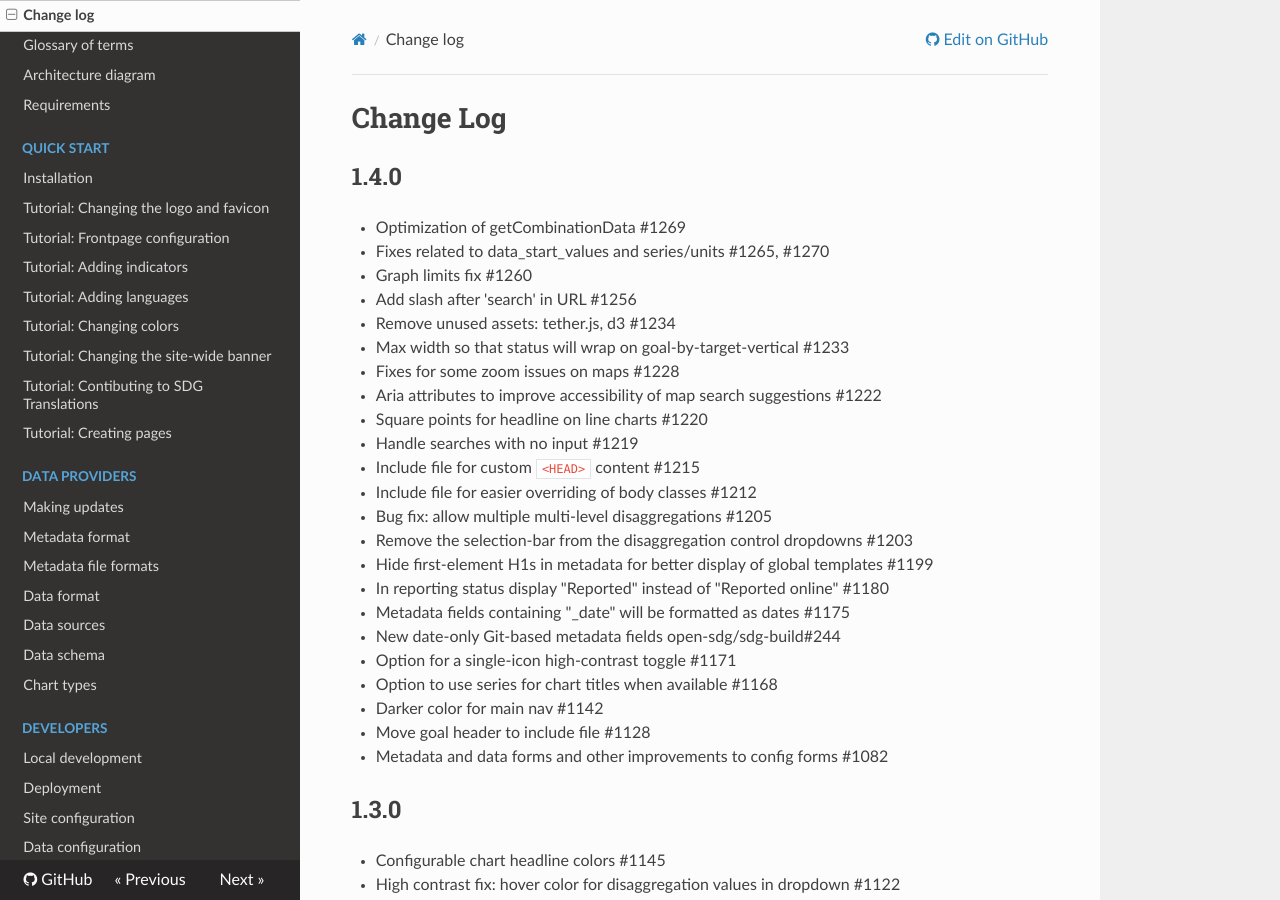
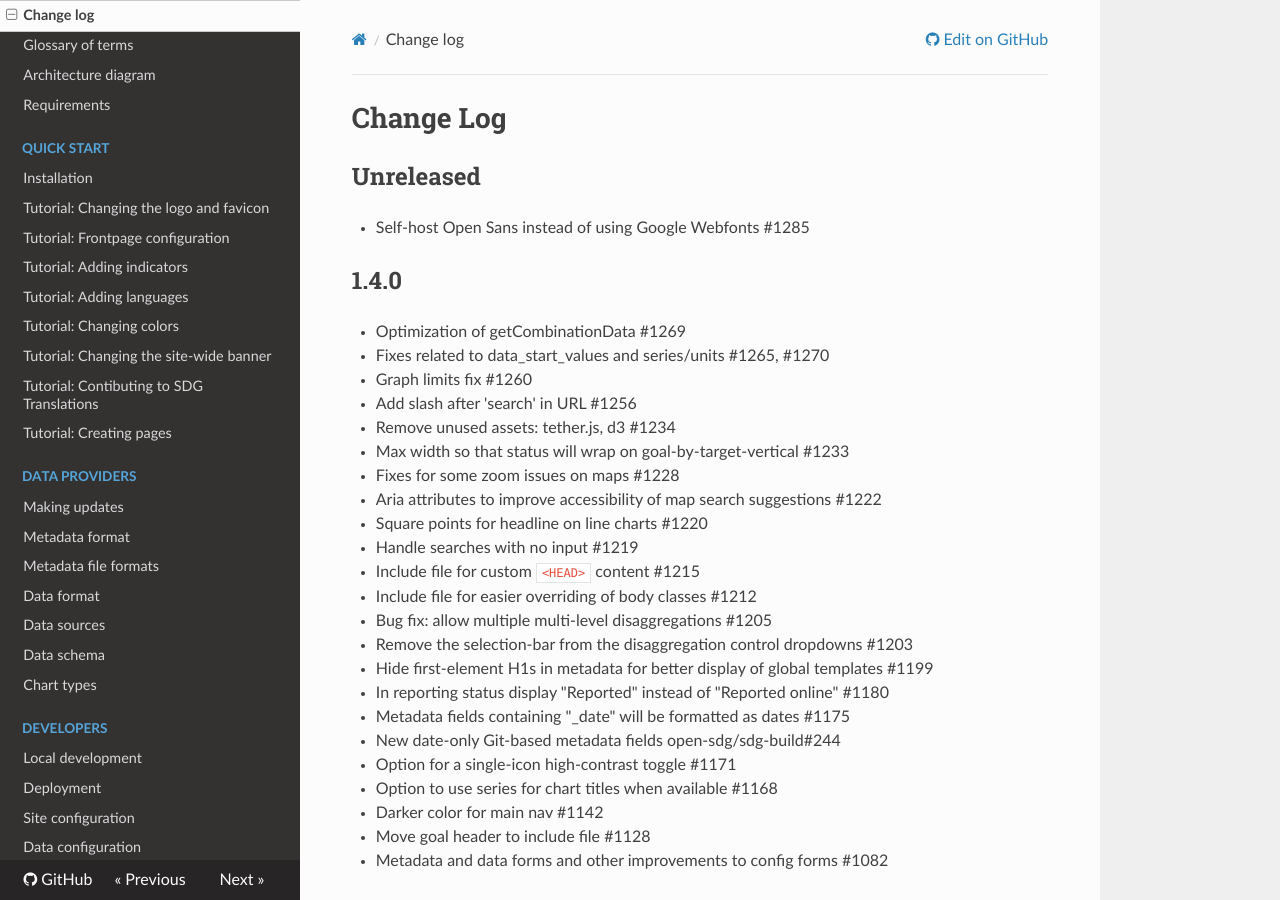
Before and after one commit to open-sdg/open-sdg, an MkDocs documentation site: the page built from docs/changelog.md, in a window 1280 px wide and 900 px high. Built offline with MkDocs 1.6.1, drawn with Linux system fonts in a browser that asks for light colours; nearby versions of some CDN libraries; old or Windows-style settings are respelled for this version of MkDocs.

Commit message:
Changelog entry

```diff
--- a/docs/changelog.md
+++ b/docs/changelog.md
@@ -1,4 +1,8 @@
 <h1>Change Log</h1>
+
+## Unreleased
+
+* Self-host Open Sans instead of using Google Webfonts #1285
 
 ## 1.4.0
 
```
